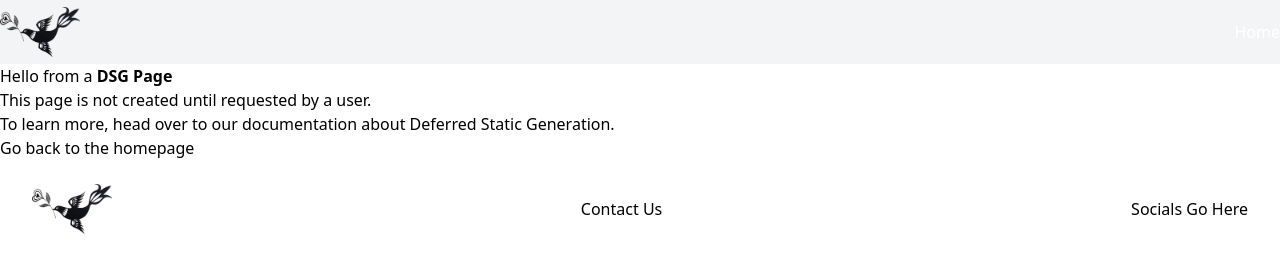
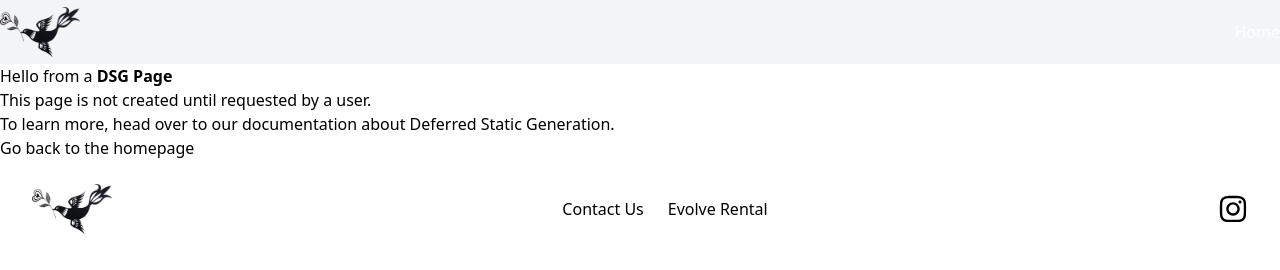
Before and after one commit to riefer02/casa-patron, a Gatsby site: page /using-dsg in a window 1280 px wide. Built offline with nearby package versions, Linux system fonts and the light colour scheme; Gatsby itself is replaced by a stand-in of ours.

```diff
--- a/package.json
+++ b/package.json
@@ -5,6 +5,7 @@
   "version": "0.1.0",
   "author": "Andrew Riefenstahl <andrew.riefenstahl@gmail.com>",
   "dependencies": {
+    "@react-icons/all-files": "^4.1.0",
     "gatsby": "^5.3.3",
     "gatsby-plugin-image": "^3.3.2",
     "gatsby-plugin-manifest": "^5.3.1",
--- a/src/components/footer.js
+++ b/src/components/footer.js
@@ -1,6 +1,7 @@
 import React from "react"
 import { Link, useStaticQuery, graphql } from "gatsby"
 import { GatsbyImage, getImage } from "gatsby-plugin-image"
+import { FaInstagram } from "@react-icons/all-files/fa/FaInstagram"
 
 const footerNavigation = [
   {
@@ -8,7 +9,14 @@
     url: "mailto:valerie@casapatronalto.com",
     externalLink: true,
     placeholder: false,
-    id: "contact-us-button",
+    id: "contact-us-link",
+  },
+  {
+    label: "Evolve Rental",
+    url: "https://evolve.com/vacation-rentals/us/nm/alto/449305",
+    externalLink: true,
+    placeholder: false,
+    id: "evolve-link",
   },
 ]
 
@@ -59,7 +67,11 @@
                 }
               })}
             </div>
-            <div>Socials Go Here</div>
+            <div>
+              <a href="https://www.instagram.com/casapatronalto/?hl=en">
+                <FaInstagram className="text-3xl" />
+              </a>
+            </div>
           </div>
         </div>
       </footer>
```
Also changed, not shown: 1 other file.
